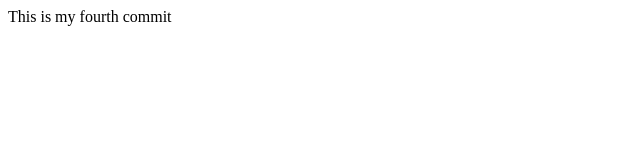
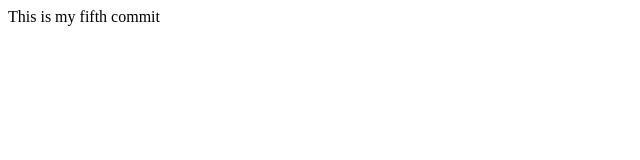
Before and after one commit to snehakum/training-demo01, a plain HTML site: page index.html in a window 1280 px wide. Shown: the full height of the page, 0-640 px from the left. Drawn offline with Linux system fonts and the light colour scheme.

Commit message:
feat(branch-demo): modify index.html

```diff
--- a/index.html
+++ b/index.html
@@ -4,7 +4,7 @@
     </head>
     <body class=""">
         <div>
-            This is my fourth commit
+            This is my fifth commit
         </div>
     </body>
 </html>
```
